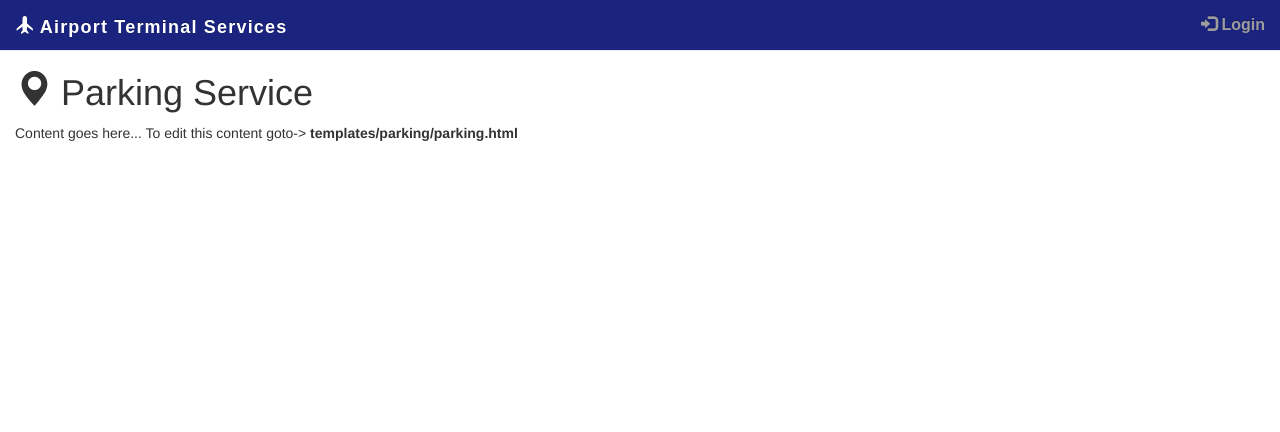
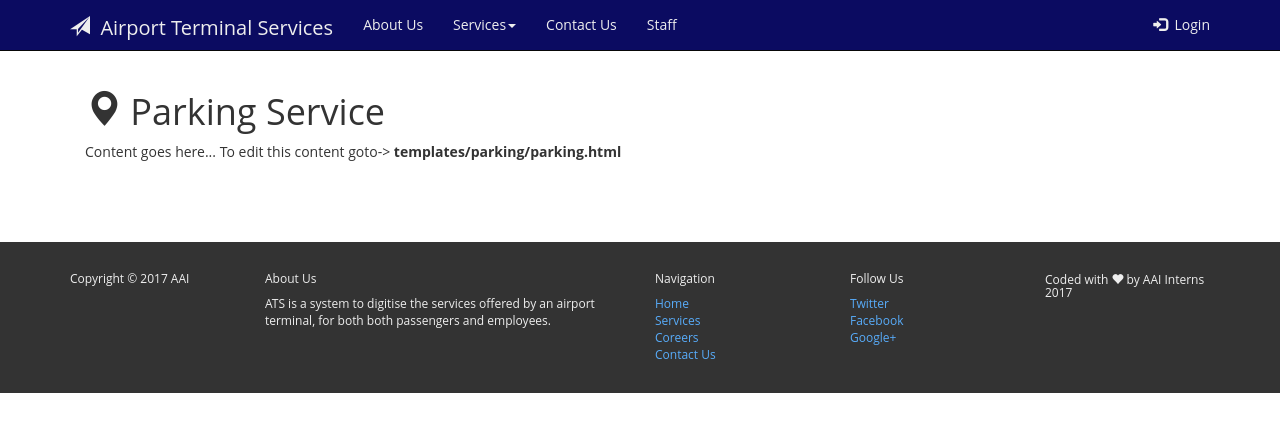
Before and after one commit to LockednKoded/ats, a Django app: page /parking/ in a window 1280 px wide. Shown: the top 432 px of the page. Run offline with Django 3.2, Linux system fonts and the light colour scheme; some libraries are stand-ins or nearby versions.

Commit message:
Refined the base template

```diff
--- a/src/static/css/common/base.css
+++ b/src/static/css/common/base.css
@@ -1,29 +1,144 @@
-#logo
-{
-    color:white;
-	font-family:sans-serif;
-	font-size:large;
-	font-weight:bold;
-	letter-spacing: 1.2px;
+/*  ******************
+    Global styles
+    ******************
+*/
+
+
+body {
+    font-family: 'Open Sans', sans-serif;
 }
 
-#bar
-{
-	background:#1a237e;
-	border-style:solid;
-	border-color:#e8eaf6;
-	cursor:pointer;
-	position:fixed;
+/*  ******************
+    Navbar Styles
+    ******************
+*/
+
+.navbar {
+    background-color: #0B0B61;
 }
 
-.tabs
-{
-    font-family:sans-serif;
-    font-size:medium;
-    font-weight:bold;
+/* For styling normal nav elements*/
+.navbar .nav li a {
+    color: #EEE;
+}
+.navbar .nav li a:hover {
+    color: #A9E2F3;
 }
 
-.row
-{
-    margin-top:50px;
+/* Styling to override default style for active class*/
+.navbar .navbar-nav li.active a {
+    background-color: #0B0B61;
+    border-bottom: 4px solid #0080FF;
 }
+.navbar .navbar-nav li.active a:hover {
+    background-color: #0B0B61;
+    color: #A9E2F3;
+}
+.navbar .navbar-nav li.active a:focus{
+    background-color: #0B0B61;
+    color: #A9E2F3;
+}
+
+/* For styling nav brand elements*/
+.navbar .navbar-brand {
+    color: #EEE;
+    font-size: 20px;
+}
+.navbar .navbar-brand:hover {
+    color: #A9E2F3;
+}
+
+@media (max-width: 450px) {
+
+    .navbar .navbar-brand {
+        font-size: 17px;
+    }
+}
+@media (max-width: 320px) {
+
+    .navbar .navbar-brand {
+        font-size: 11px;
+    }
+}
+
+
+/* Styling navbar toggle*/
+.navbar .navbar-toggle {
+    border-color: #EEE;
+}
+.navbar .navbar-toggle:hover {
+    background-color: #29088A;
+}
+.navbar .navbar-toggle:focus {
+    background-color: #29088A;
+}
+
+/*Putting border on the right in collapsed state*/
+@media (max-width: 768px) {
+    .navbar .navbar-nav li.active a {
+        border-bottom: 0;
+        border-left: 4px solid #0080FF;
+    }
+}
+
+/*Styling the dropdown*/
+
+/*Overriding default bootstrap styles*/
+.navbar .nav .dropdown.open > a { /*When the drop-down button is clicked*/
+    background-color: #0B0B61;
+    color: #A9E2F3;
+}
+
+.navbar .nav .dropdown .dropdown-menu {
+    background-color: #0B0B61;
+}
+
+.navbar .nav .dropdown .dropdown-menu a {
+    color: #EEE;
+}
+.navbar .nav .dropdown .dropdown-menu a:hover {
+    color: #A9E2F3;
+    background-color: #0B0B61;
+}
+
+.navbar .nav .dropdown .dropdown-menu .divider {
+    background-color: #A9D0F5;
+}
+
+.navbar .nav .dropdown .dropdown-menu .dropdown-header {
+    color: #A9D0F5;
+}
+
+
+/*  ******************
+    Content
+    ******************
+*/
+
+
+.actual_content {
+    margin: 70px 15px;
+}
+
+/*  ******************
+    Footer Styles
+    ******************
+*/
+
+
+footer {
+    background: #333;
+    color: #EEE;
+    font-size: 12px;
+    padding: 20px;
+}
+
+ul.unstyled{
+    list-style: none;
+    padding: 0;
+}
+
+ul.unstyled li a{
+    padding: 5px 0;
+    color: #58ACFA;
+}
--- a/src/templates/common/base.html
+++ b/src/templates/common/base.html
@@ -1,6 +1,6 @@
 {% load staticfiles %}
 
-<!doctype html>
+<!DOCTYPE html>
 <html lang="en">
 <head>
 
@@ -14,7 +14,6 @@
 
     <!-- Bootstrap CSS -->
     <link href="{% static 'bootstrap/css/bootstrap.min.css' %}" rel="stylesheet">
-    <link href="{% static 'bootstrap/css/bootstrap-theme.min.css' %}" rel="stylesheet">
 
     <!-- Custom Base CSS -->
     <link href="{% static 'css/common/base.css' %}" rel="stylesheet">
@@ -28,35 +27,143 @@
 
 <body>
 
-    <nav class="navbar navbar-inverse navbar-fixed-top" id="bar">
-	  <div class="container-fluid">
+    <div class="container">
+
+        <nav class="navbar navbar-default navbar-fixed-top navbar-inverse">
+            <!-- Inside container but still occupies full-width because its positioned fixed -->
+            <div class="container">
+
                 <div class="navbar-header">
-			<button type="button" class="navbar-toggle" data-toggle="collapse" data-target="#mynavbar">
+
+                    <button type="button" class="navbar-toggle collapsed" data-toggle="collapse" data-target="#topNavbar" aria-expanded="false">
+                        <span class="sr-only">Toggle Navigation</span>
                         <span class="icon-bar"></span>
                         <span class="icon-bar"></span>
                         <span class="icon-bar"></span>
                     </button>
-			<a class="navbar-brand" id="logo" href=""><i class="glyphicon glyphicon-plane"></i> Airport Terminal Services</a>
-		</div>
-		<div class="collapse navbar-collapse" id="mynavbar">
+
+                    <a href="/" class="navbar-brand"><span class="glyphicon glyphicon-send"></span>&nbsp;&nbsp;Airport Terminal Services</a>
+                </div><!-- end navbar-header-->
+
+                <!-- Collect the nav links, forms, and other content for toggling -->
+                <div class="collapse navbar-collapse" id="topNavbar">
+                    <ul class="nav navbar-nav">
+
+                        <li class="{% block about_us_active %}{% endblock %}"><a href="#">About Us</a></li>
+                        <li class="dropdown {% block services_active %}{% endblock %}">
+
+							<a href="#" class="dropdown-toggle" data-toggle="dropdown">Services<span class="caret"></span></a>
+							<ul class="dropdown-menu">
+                                <li><a href="#">Flight Info</a></li>
+								<li><a href="#">Parking</a></li>
+								<li><a href="#">Baggage Handl.</a></li>
+								<li><a href="#">Retitring Rooms</a></li>
+                                <li><a href="#">Security</a></li>
+                                <li><a href="#">Terminals</a></li>
+								<li class="divider"></li>
+								<li class="dropdown-header">More Services</li>
+								<li><a href="#">Cargo Ship.</a></li>
+								<li><a href="#">Maintainence</a></li>
+							</ul><!--end opened-menu-->
+
+						</li><!--end dropdown list-->
+                        <li><a href="#" class="{% block contact_us_active %}{% endblock %}">Contact Us</a></li>
+                        <li><a href="#" class="{% block staff_active %}{% endblock %}">Staff</a></li>
+
+                    </ul><!--end nav ul lisr-->
+
                     <ul class="nav navbar-nav navbar-right">
-		  <li class="tabs"><a href=""><i class="glyphicon glyphicon-log-in" aria-hidden="true"></i> Login</a></li>
-		</ul>
-		</div>
-	  </div>
-	</nav>
 
-    <div class="container-fluid">
-        <div class="row center col-sm-12">
+                        {% if request.user.is_authenticated %}
+                            <li><a href="#">Hello,
+                                {{ request.user.username }}
+                            </a></li>
+
+                            <li class="dropdown">
+
+    							<a href="#" class="dropdown-toggle" data-toggle="dropdown"><span class="glyphicon glyphicon-user"></span>&nbsp;&nbsp;Account<span class="caret"></span></a>
+    							<ul class="dropdown-menu">
+                                    <li><a href="#">Profile</a></li>
+    								<li><a href="#">Logout</a></li>
+    							</ul><!--end opened-menu-->
+
+    						</li><!--end dropdown list-->
+
+                        {% else %}
+                            <li><a href="#"><span class="glyphicon glyphicon-log-in"></span>&nbsp;&nbsp;Login</a></li>
+                        {% endif %}
+
+                    </ul><!-- end nav-ul -->
+
+                </div><!--end navbar-collapse-->
+
+            </div><!-- end navbar content container-->
+        </nav><!-- end navbar -->
+
+
+
+
+        <div class="row actual_content">
             {% block content %}
+            Add your content here.
             {% endblock %}
-        </div>
         </div>
 
 
 
 
 
+
+
+
+
+    </div><!-- end global container-->
+
+
+    <footer>
+
+        <div class="container">
+
+            <div class="row">
+
+                <div class="col-sm-2">
+                    <h6>Copyright &copy; 2017 AAI</h6>
+                </div><!-- end sol-sm-2-->
+
+                <div class="col-sm-4">
+					<h6>About Us</h6>
+					<p>ATS is a system to digitise the services offered by an airport terminal, for both both passengers and employees.</p>
+				</div><!--end col-sm-4-->
+
+                <div class="col-sm-2">
+					<h6>Navigation</h6>
+					<ul class="unstyled">
+						<li><a href="#">Home</a></li>
+						<li><a href="#">Services</a></li>
+						<li><a href="#">Coreers</a></li>
+						<li><a href="#">Contact Us</a></li>
+					</ul>
+				</div><!--end colsm-2-->
+
+                <div class="col-sm-2">
+					<h6>Follow Us</h6>
+					<ul class="unstyled">
+						<li><a href="#">Twitter</a></li>
+						<li><a href="#">Facebook</a></li>
+						<li><a href="#">Google+</a></li>
+					</ul>
+				</div><!--end colsm-2-->
+
+                <div class="col-sm-2">
+					<h6>Coded with <span class="glyphicon glyphicon-heart"></span> by AAI Interns 2017</h6>
+
+				</div><!--end colsm-2-->
+
+            </div><!--end row-->
+
+        </div><!--end footter container-->
+
+    </footer><!-- end footer-->
 
 
 
```
Lines whose indentation alone changed are shown as unchanged.
